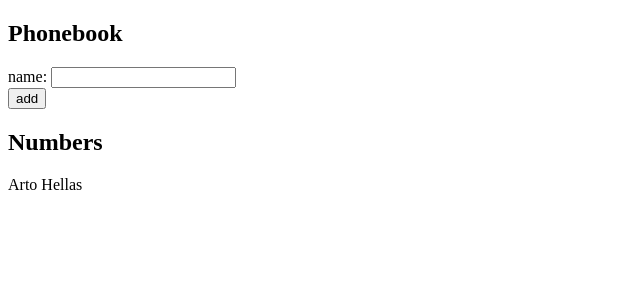
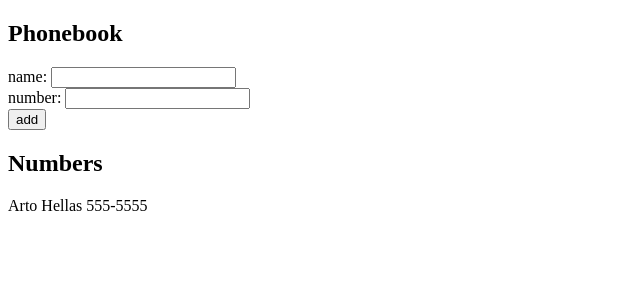
Before and after one commit to scogra17/fullstackopen, a React (Create React App) app in the folder part2/phonebook/: page / in a window 1280 px wide. Shown: the top 300 px of the page, without its empty margins (0-640 px from the left). Built offline with nearby package versions, Linux system fonts and the light colour scheme.

Commit message:
Complete exercise 2.8

```diff
--- a/part2/phonebook/src/App.js
+++ b/part2/phonebook/src/App.js
@@ -2,22 +2,31 @@ import React, { useState } from 'react'
 
 const App = () => {
   const [persons, setPersons] = useState([
-    { name: 'Arto Hellas' }
+    { name: 'Arto Hellas', number: '555-5555' }
   ])
   const [newName, setNewName] = useState('')
+  const [newNumber, setNewNumber] = useState('')
 
   const handleNameChange = (event) => {
     setNewName(event.target.value)
   }
 
-  const addPerson = (event) => {
+  const handleNumberChange = (event) => {
+    setNewNumber(event.target.value)
+  }
+
+  const addContact = (event) => {
     event.preventDefault()
     if (persons.some(person => person.name === newName)) {
       alert(`${newName} is already added to your phonebook`)
     } else {
-      const newPerson = {name: newName}
+      const newPerson = {
+        name: newName,
+        number: newNumber,
+      }
       setPersons(persons.concat(newPerson))
       setNewName('')
+      setNewNumber('')
     }
   }
 
@@ -32,11 +41,17 @@ const App = () => {
           />
         </div>
         <div>
-          <button onClick={addPerson} type="submit">add</button>
+          number: <input
+            onChange={handleNumberChange}
+            value={newNumber}
+          />
+        </div>
+        <div>
+          <button onClick={addContact} type="submit">add</button>
         </div>
       </form>
       <h2>Numbers</h2>
-      {persons.map(person => <div key={person.name}>{person.name}</div>)}
+      {persons.map(person => <div key={person.name}>{person.name} {person.number}</div>)}
     </div>
   )
 }
```
